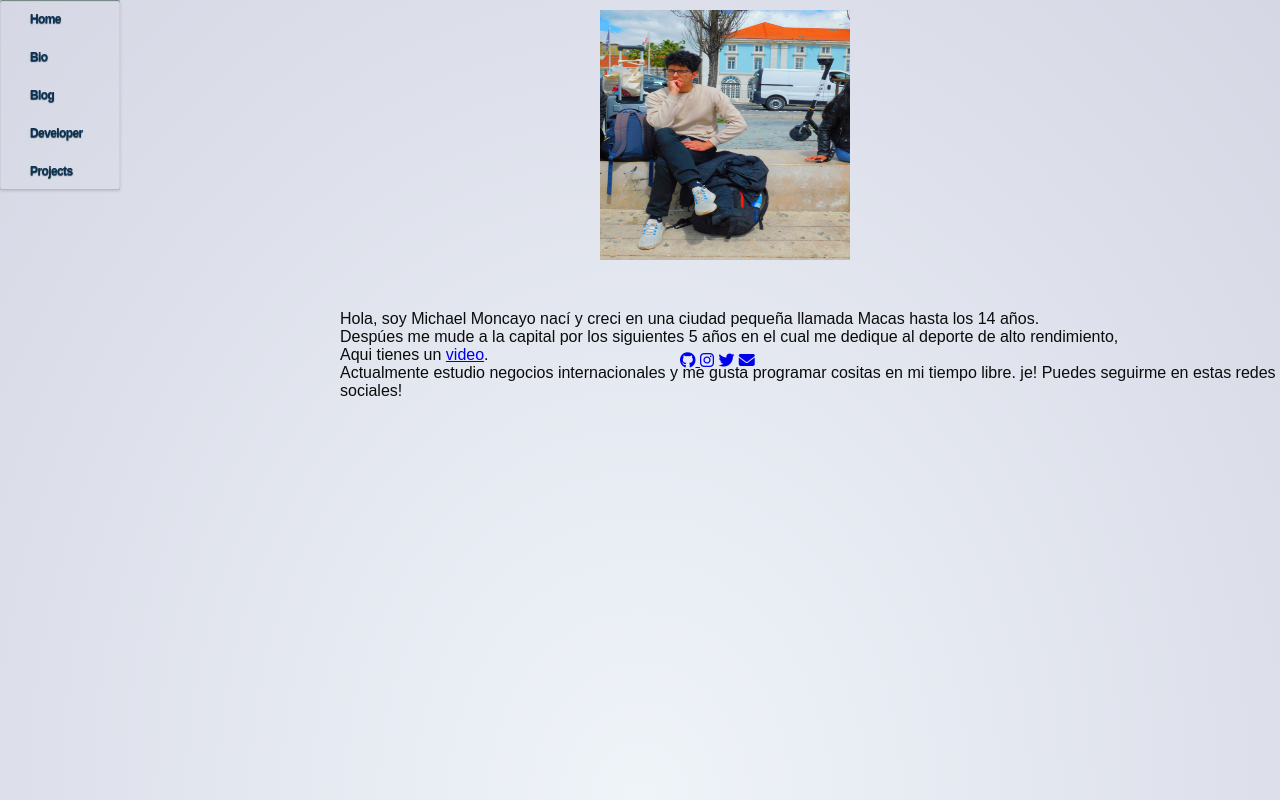
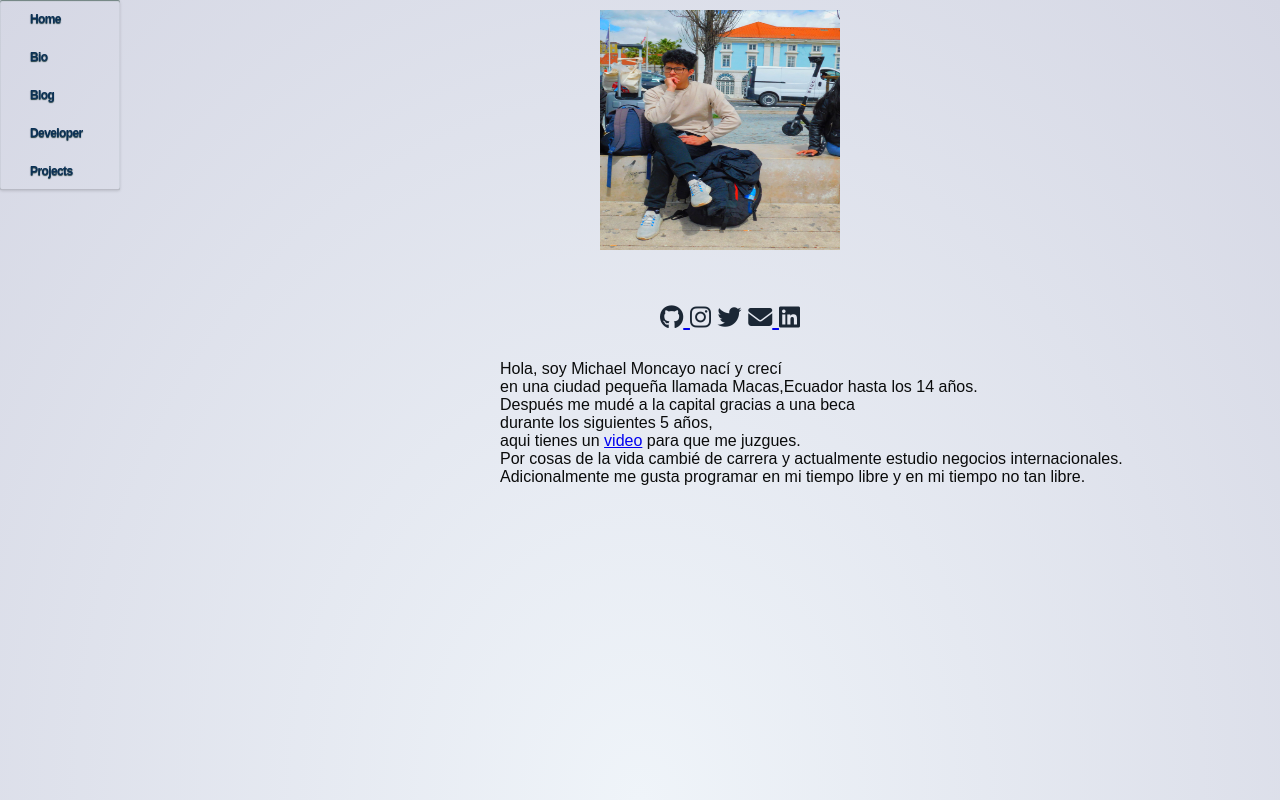
Before and after one commit to Moncayo1329/main, a plain HTML site: page About.html in a window 1280 px wide. Drawn offline with Linux system fonts and the light colour scheme.

```diff
--- a/About.html
+++ b/About.html
@@ -21,34 +21,38 @@
    </div>
 
     <body>
-     <div id="social">
-
+     <div class="social">
+<h2>
       <a class href="https://github.com/Moncayo1329">
-      <i class="fa-brands fa-github"></i>
+      <i class="fa-brands fa-github" style="color:#1b2735"></i>
     </a>
     <a href="https://www.instagram.com/michaelmoncayo7/">
-      <i class="fa-brands fa-instagram"></i></a>
+      <i class="fa-brands fa-instagram" style="color:#1b2735"></i></a>
       <a href="https://twitter.com/MichaelMoncay7">
-      <i class="fa-brands fa-twitter"></i></a>
+      <i class="fa-brands fa-twitter" style="color:#1b2735"></i></a>
       <a href="mailto:moncayomichael23@gmail.com">
-      <i class="fa-solid fa-envelope"></i>
+      <i class="fa-solid fa-envelope" style="color:#1b2735"></i>
     </a>
+    <a href="https://www.linkedin.com/in/michael-moncayo-35725519a/">
+      <i class="fa-brands fa-linkedin" style="color:#1b2735"></i></a>
   </div>
+</h2>
 
       <div class="Bio">
 
 
         <p style="color:rgb(10, 11, 11);">
 
-            Hola, soy Michael Moncayo nací y creci en una ciudad pequeña llamada Macas hasta los 14 años.<br>
-             Despúes me mude a la capital por los siguientes 5 años en el cual me dedique al deporte de alto rendimiento, <br> Aqui tienes un  <a href="https://www.youtube.com/watch?v=nBkT7L_gu2A">video</a>.
-             <br> Actualmente estudio negocios internacionales y me gusta programar cositas en mi tiempo libre. je! Puedes seguirme en estas redes sociales!
+          Hola, soy Michael Moncayo nací y crecí <br>en una ciudad pequeña llamada Macas,Ecuador hasta los 14 años.<br>
+          Después me mudé a la capital gracias a una beca <br> durante los siguientes 5 años,<br>aqui tienes un <a href="https://www.youtube.com/watch?v=nBkT7L_gu2A">video</a> para que me juzgues.
+             <br> Por cosas de la vida cambié de carrera y actualmente estudio negocios internacionales. <br> Adicionalmente me gusta programar  en mi tiempo libre y en mi tiempo no tan libre.
+
          </p>
 
         </div>
 
         <div class="imagen">
-         <img src="imagenes/WEB.jpeg" alt="Michael" width="250" height="250" />
+         <img src="imagenes/WEB.jpeg" alt="Michael" width="240" height="240" />
 
         </div>
 
--- a/aboutstyle.css
+++ b/aboutstyle.css
@@ -147,8 +147,8 @@
 
 .Bio {
   position: absolute;
-  left: 340px;
-  bottom: 50%;
+  left: 500px;
+  top: 45%;
 
 
 }
@@ -160,10 +160,15 @@
 
 }
 
-#social {
-  position: absolute;
-  left: 680px;
-  bottom: 430px;
+.social {
+  position:absolute;
+  left: 660px;
+  position: center;
+  top: 38%;
+
+
+
+
 
 
 }
```
